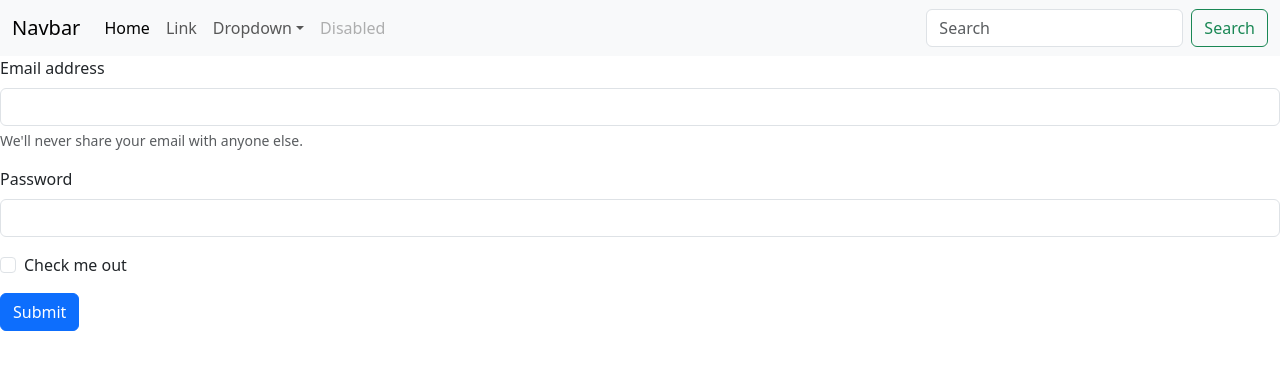
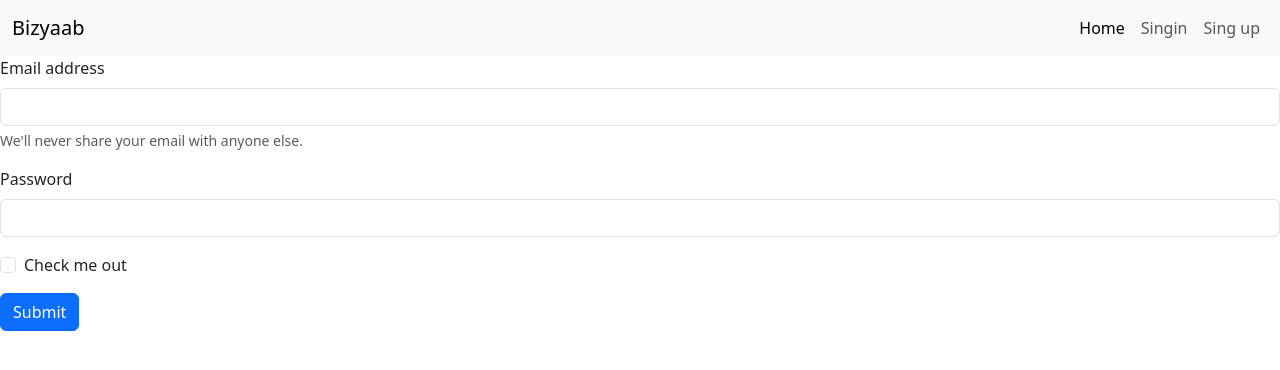
Before and after one commit to zfharb/mymadinax, a React (Vite) app: page / in a window 1280 px wide. Shown: the top 370 px of the page. Built offline with nearby package versions, Linux system fonts and the light colour scheme.

Commit message:
modify header

```diff
--- a/src/components/Header.jsx
+++ b/src/components/Header.jsx
@@ -6,42 +6,34 @@ function Header() {
 
   return (
       <>
-      <nav class={`navbar fixed-top navbar-expand-lg navbar-dark p-md-3 header-bg`}>
+
+        <nav class="navbar  navbar-expand-lg navbar-light bg-light">
           <div class="container-fluid">
-        <br/>
-        <br/>
-        <br/>
-
-
-        <a class="navbar-brand text-dark fs-1" href="/">myMadinaX</a>
-        <button
-          class="navbar-toggler"
-          type="button"
+            <a class="navbar-brand" href="#">Bizyaab</a>
+            <button class="navbar-toggler" type="button"
                     data-bs-toggle="collapse"
                     data-bs-target="#navbarSupportedContent"
                     aria-controls="navbarSupportedContent"
                     aria-expanded="false"
-          aria-label="Toggle navigation"
-        >
+                    aria-label="Toggle navigation">
               <span class="navbar-toggler-icon"></span>
             </button>
-
-        <div class="collapse navbar-collapse"  id="navbarSupportedContent">
-          <ul class="navbar-nav position-absolute top-25 end-0">
+            <div class="collapse navbar-collapse" id="navbarSupportedContent">
+              <ul class="navbar-nav mb-2 mb-lg-0 ms-auto">
                 <li class="nav-item">
-              <a class="nav-link text-dark fw-bolder" href="/Home">Home</a>
+                  <a class="nav-link active" aria-current="page" href="#">Home</a>
                 </li>
                 <li class="nav-item">
-              <a class="nav-link text-dark fw-bolder" href="/Register">Register</a>
+                  <a class="nav-link" href="#">Singin</a>
                 </li>
-            <li class="nav-item">
-              <a class="nav-link text-dark fw-bolder" href="/Login">Login</a>
+                <li class="nav-item ">
+                  <a class="nav-link" href="#" tabindex="-1" aria-disabled="true">Sing up</a>
                 </li>
               </ul>
+
             </div>
           </div>
         </nav>
-
       </>
     )
   }
--- a/src/main.jsx
+++ b/src/main.jsx
@@ -8,47 +8,8 @@ ReactDOM.createRoot(document.getElementById('root')).render(
 
   <React.StrictMode >
     <BrowserRouter >
-
-    <nav class="navbar navbar-expand-lg navbar-light bg-light">
-  <div class="container-fluid">
-    <a class="navbar-brand" href="#">Navbar</a>
-    <button class="navbar-toggler" type="button" data-bs-toggle="collapse" data-bs-target="#navbarSupportedContent" aria-controls="navbarSupportedContent" aria-expanded="false" aria-label="Toggle navigation">
-      <span class="navbar-toggler-icon"></span>
-    </button>
-    <div class="collapse navbar-collapse" id="navbarSupportedContent">
-      <ul class="navbar-nav me-auto mb-2 mb-lg-0">
-        <li class="nav-item">
-          <a class="nav-link active" aria-current="page" href="#">Home</a>
-        </li>
-        <li class="nav-item">
-          <a class="nav-link" href="#">Link</a>
-        </li>
-        <li class="nav-item dropdown">
-          <a class="nav-link dropdown-toggle" href="#" id="navbarDropdown" role="button" data-bs-toggle="dropdown" aria-expanded="false">
-            Dropdown
-          </a>
-          <ul class="dropdown-menu" aria-labelledby="navbarDropdown">
-            <li><a class="dropdown-item" href="#">Action</a></li>
-            <li><a class="dropdown-item" href="#">Another action</a></li>
-            <li><hr class="dropdown-divider"/></li>
-            <li><a class="dropdown-item" href="#">Something else here</a></li>
-          </ul>
-        </li>
-        <li class="nav-item">
-          <a class="nav-link disabled" href="#" tabindex="-1" aria-disabled="true">Disabled</a>
-        </li>
-      </ul>
-      <form class="d-flex">
-        <input class="form-control me-2" type="search" placeholder="Search" aria-label="Search"/>
-        <button class="btn btn-outline-success" type="submit">Search</button>
-      </form>
-    </div>
-  </div>
-</nav>
-
+      <Header/>
       <App/>
-
-
     </BrowserRouter>
   </React.StrictMode>
 )
```
Also changed, not shown: 8 other files (tests, documents, lock files or other folders). Lines whose indentation alone changed are shown as unchanged.
